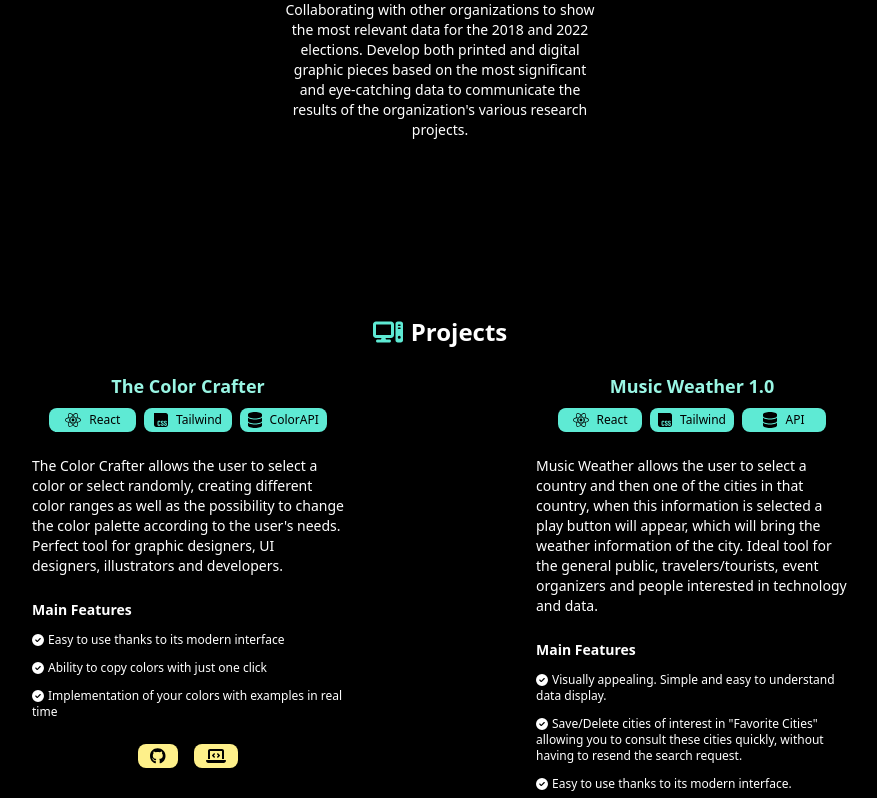
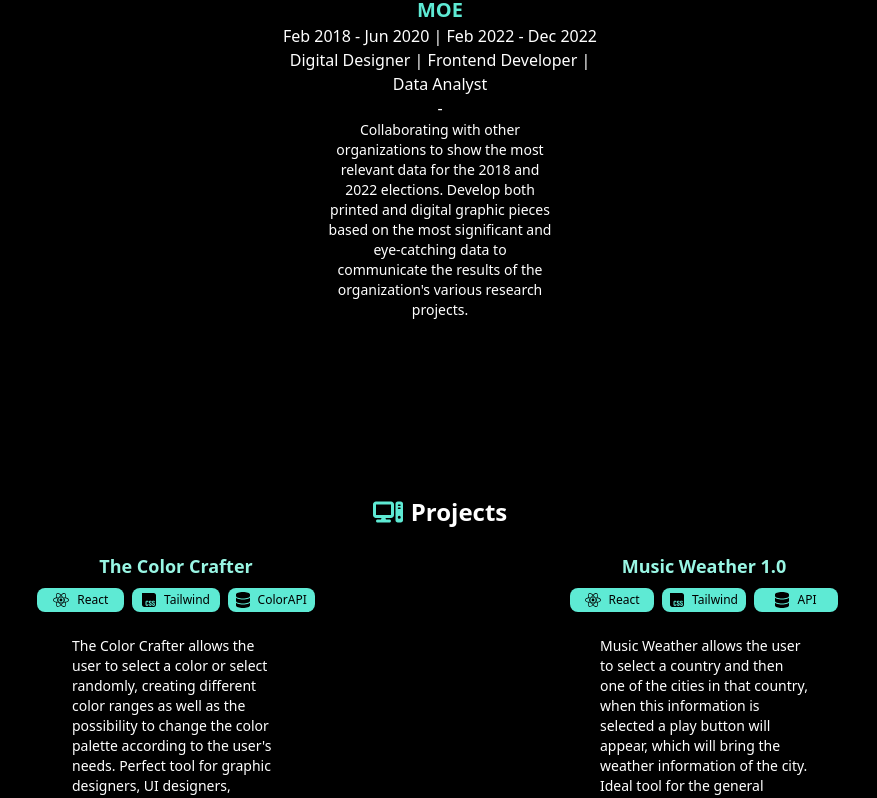
Before and after one commit to DiegoEMartinezZ/PortfolioWeb, a React (Create React App) app: page / in a window 1280 px wide. Shown: the part 1300-2098 px from the top of the page, without its empty margins (200-1077 px from the left). Built offline with nearby package versions, Linux system fonts and the light colour scheme.

Commit message:
changin the text align and some responsive mistakes

```diff
--- a/src/UI/texts/ListKnowledge.jsx
+++ b/src/UI/texts/ListKnowledge.jsx
@@ -12,7 +12,7 @@ const ListKnowledge = ({ name, date, rol, description }) => {
           {rol}
         </h3>
         <div>-</div>
-        <p className="text-xs text-balance px-4 text-white md:text-sm">
+        <p className="text-xs px-4 sm:mx-32 md:mx-12 lg:mx-30 text-white md:text-sm text-left lg:text-center">
           {description}
         </p>
       </div>
--- a/src/UI/texts/Paragraph.jsx
+++ b/src/UI/texts/Paragraph.jsx
@@ -1,7 +1,7 @@
 const Paragraph = ({ text }) => {
   return (
     <>
-      <p className="text-xs text-left mt-4 mx-6 lg:mx-24 text-white lg:text-sm ">
+      <p className="text-xs text-left mt-4 mx-4 sm:mx-40 text-white lg:text-sm ">
         {text}
       </p>
     </>
--- a/src/components/Experience.jsx
+++ b/src/components/Experience.jsx
@@ -5,7 +5,7 @@ import ListKnowledge from "../UI/texts/ListKnowledge";
 const Experience = () => {
   return (
     <>
-      <section className="m-auto my-24 xl:mx-72">
+      <section className="m-auto my-24 mx-4 xl:mx-72">
         <SectionsPortfolio title={"Experience"} icon={faBriefcase} />
         <div className="text-white text-center font-base lg:grid lg:grid-cols-1 lg:mx-44">
           <ListKnowledge
--- a/src/components/Projects.jsx
+++ b/src/components/Projects.jsx
@@ -14,7 +14,7 @@ import { FontAwesomeIcon } from "@fortawesome/react-fontawesome";
 const Projects = () => {
   return (
     <>
-      <div className="mx-10">
+      <div className="mx-4">
         <SectionsPortfolio title={"Projects"} icon={faComputer} />
         <ul className="text-white font-base md:grid md:grid-cols-2 lg:mx-24">
           <li className="mb-14">
@@ -30,7 +30,7 @@ const Projects = () => {
                   "The Color Crafter allows the user to select a color or select randomly, creating different color ranges as well as the possibility to change the color palette according to the user's needs. Perfect tool for graphic designers, UI designers, illustrators and developers."
                 }
               />
-              <ul className="text-left text-sm my-6 mx-6 sm:mx-24">
+              <ul className="text-left text-sm my-6 mx-6 sm:mx-40">
                 <h1 className="text-left my-3 font-bold">Main Features</h1>
                 <section className="text-xs text-left">
                   <li className="mb-3">
@@ -67,7 +67,7 @@ const Projects = () => {
                   "Music Weather allows the user to select a country and then one of the cities in that country, when this information is selected a play button will appear, which will bring the weather information of the city. Ideal tool for the general public, travelers/tourists, event organizers and people interested in technology and data."
                 }
               />
-              <ul className="text-left text-sm my-6 mx-6 sm:mx-24">
+              <ul className="text-left text-sm my-6 mx-6 sm:mx-40">
                 <h1 className="text-left my-3 font-bold">Main Features</h1>
                 <section className="text-xs text-left">
                   <li className="mb-3">
```
